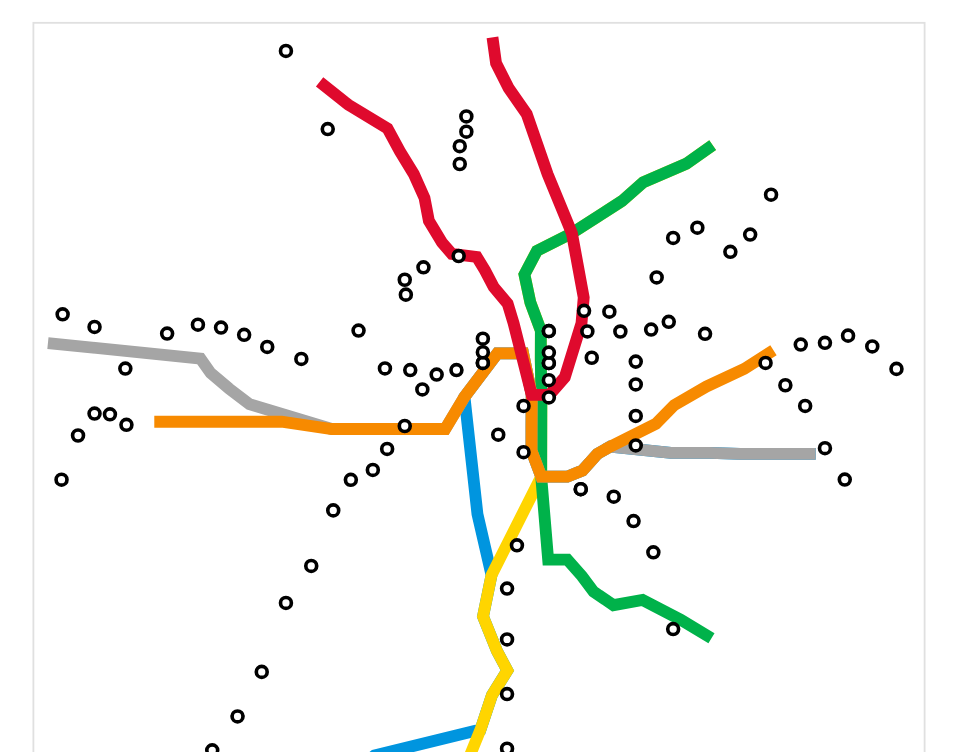
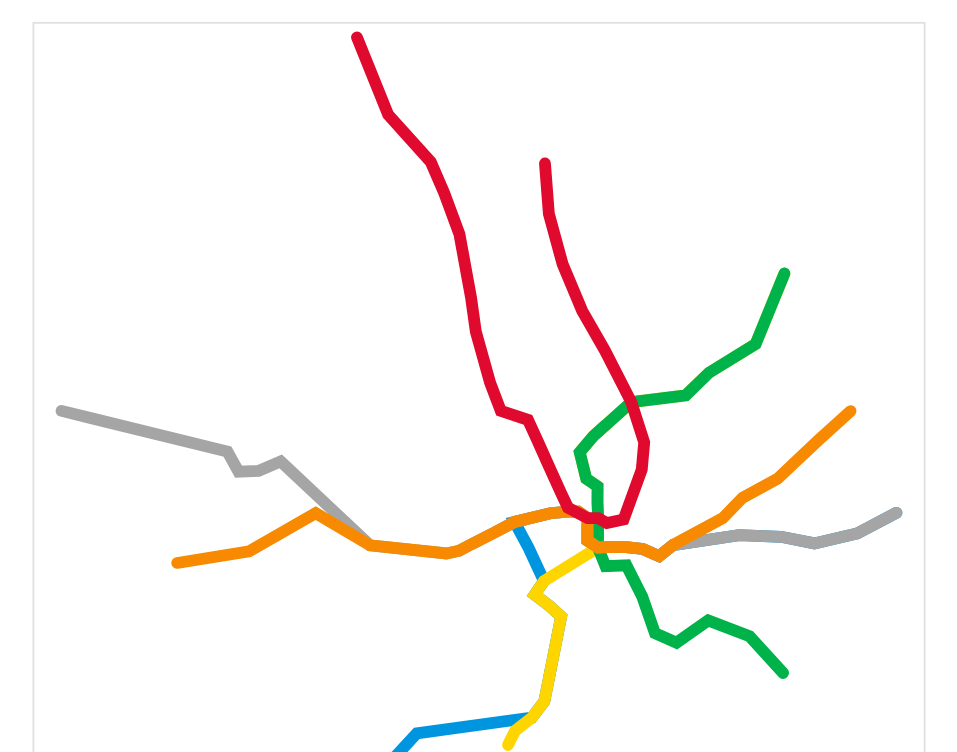
Before and after one commit to jxmorris12/dc-metro-resize, a plain HTML site: page index.html in a window 1280 px wide. Shown: the part 48-800 px from the top of the page, without its empty margins (161-1118 px from the left). Drawn offline with nearby package versions, Linux system fonts and the light colour scheme.

Commit message:
it works

```diff
--- a/buildMap.js
+++ b/buildMap.js
@@ -12,9 +12,11 @@ var metroLineColors = {
 
 // Stations that were never provided by the API (I don't know why)
 let metroNonexistentStations = 'N05 C11';
+let showStationIcons = false;
 
 // Global variables
-let animationDuration = 3000; /* Milliseconds */
+let animationDuration = 12000; /* Milliseconds */
+var animationRepeatState = 'indefinite'; /* { none, indefinite } */
 
 // Global constants
 var _GoldenRatio = 1.618033988749894848204586834365638117720309179805; /* Ahhh.... */
@@ -67,12 +69,12 @@ var loadStations = function() {
   let rangeMapY = maxMapY - minMapY;
 
   // Compute stuff for scaling lat & lon
-  let stationLats = stations.map(x => { return x["Lat"]});
+  let stationLats = stations.map(x => { return x["Lat"] * -1});
   let minLat = Math.min.apply(this, stationLats);
   let maxLat = Math.max.apply(this, stationLats);
   let rangeLat = maxLat - minLat;
 
-  let stationLons = stations.map(x => { return x["Lon"]});
+  let stationLons = stations.map(x => { return x["Lon"] });
   let minLon = Math.min.apply(this, stationLons);
   let maxLon = Math.max.apply(this, stationLons);
   let rangeLon = maxLon - minLon;
@@ -86,38 +88,40 @@ var loadStations = function() {
     .attr('station-code', d => { return d['Code'] })
     .attr('station-name', d => { return d['Name'] })
     .attr('class', 'station')
+    /* Point set 1 - metro map */
+    .attr("cx1", function(d, i) {
+      return margin.horizontal + (d['mapX'] - minMapX) / rangeMapX * innerChartWidth;
+    })
     .attr("cy1", (d, i) => {
-      return margin.horizontal + (d["Lat"] - minLat) / rangeLat * innerChartWidth;
+      return margin.vertical + (d['mapY'] - minMapY) / rangeMapY * innerChartHeight;
+    })
+    /* Point set 2 - lat & lon */
+    .attr("cx2", function(d, i) {
+      return margin.horizontal + (d["Lon"] - minLon) / rangeLon * innerChartWidth;
     })
     .attr("cy2", function(d, i) {
-      return margin.vertical + (d['mapY'] - minMapY) / rangeMapY * innerChartHeight;
-    })
-    .attr("cx2", function(d, i) {
-      return margin.vertical + (d["Lon"] - minLon) / rangeLon * innerChartHeight;
-    })
-    .attr("cx1", function(d, i) {
-      return margin.horizontal + (d['mapX'] - minMapX) / rangeMapX * innerChartWidth;
+      return margin.vertical + (d["Lat"] * -1 - minLat) / rangeLat * innerChartHeight;
     });
 
   /* Animate circle x */
   stationPoints.insert('animate')
     .attr('dur', animationDuration + 'ms')
-    .attr('repeatCount', 'none')
+    .attr('repeatCount', animationRepeatState)
     .attr('attributeName', 'cx')
     .attr('values', d => {
-      let cx1 = margin.vertical + (d["Lon"] - minLon) / rangeLon * innerChartHeight;
-      let cx2 = margin.horizontal + (d['mapX'] - minMapX) / rangeMapX * innerChartWidth;
+      let cx1 = margin.horizontal + (d['mapX'] - minMapX) / rangeMapX * innerChartWidth;
+      let cx2 = margin.horizontal + (d["Lon"] - minLon) / rangeLon * innerChartWidth;
       return createValuesForAnimation(cx1, cx2);
     });
 
   /* Animate circle y */
   stationPoints.append('animate')
     .attr('dur', animationDuration + 'ms')
-    .attr('repeatCount', 'none')
+    .attr('repeatCount', animationRepeatState)
     .attr('attributeName', 'cy')
     .attr('values', d => {
-      let cy1 = margin.horizontal + (d["Lat"] - minLat) / rangeLat * innerChartWidth;
-      let cy2 = margin.vertical + (d['mapY'] - minMapY) / rangeMapY * innerChartHeight;
+      let cy1 = margin.vertical + (d['mapY'] - minMapY) / rangeMapY * innerChartHeight;
+      let cy2 = margin.vertical + (d["Lat"] * -1 - minLat) / rangeLat * innerChartHeight;
       return createValuesForAnimation(cy1, cy2);
     });
 }
@@ -194,7 +198,7 @@ var drawConnectingLines = function() {
       .style('stroke', metroLineColors[lineName])
       .append('animate')
       .attr('dur', animationDuration + 'ms')
-      .attr('repeatCount', 'none')
+      .attr('repeatCount', animationRepeatState)
       .attr('attributeName', 'd')
       .attr('values', createValuesForAnimation(d1, d2));
   }
@@ -207,10 +211,10 @@ var loadRails = function() {
   drawConnectingLines();
 }
 
-var setStartingPositions = function() {
+var setStartingPositions = function(n) {
   $('circle').each(function(x) {
-    $(this).attr('cx', $(this).attr('cx1'));
-    $(this).attr('cy', $(this).attr('cy1'));
+    $(this).attr('cx', $(this).attr('cx' + n));
+    $(this).attr('cy', $(this).attr('cy' + n));
   })
 }
 
@@ -227,7 +231,7 @@ var load = function() {
   loadStations();
 
   // Set starting positions
-  setStartingPositions();
+  setStartingPositions(2);
 
   // Draw lines between points
   loadRails();
@@ -240,6 +244,10 @@ var load = function() {
   let svgTransform = 'scale(' + necessarySvgScale + ') translateY(' + heightDifference/2 + 'px)';
   $('svg').css('transform', svgTransform);
   console.log(svgTransform);
+
+  if(showStationIcons == false) {
+    $('circle > animate').remove();
+  }
 }
 
 $(document).ready(load);
--- a/metro.css
+++ b/metro.css
@@ -13,3 +13,9 @@ svg {
   border: 2px solid #e0e0e0;
   overflow: visible;
 }
+circle {
+  display: none;
+}
+path {
+  stroke-linecap: round;
+}
```
